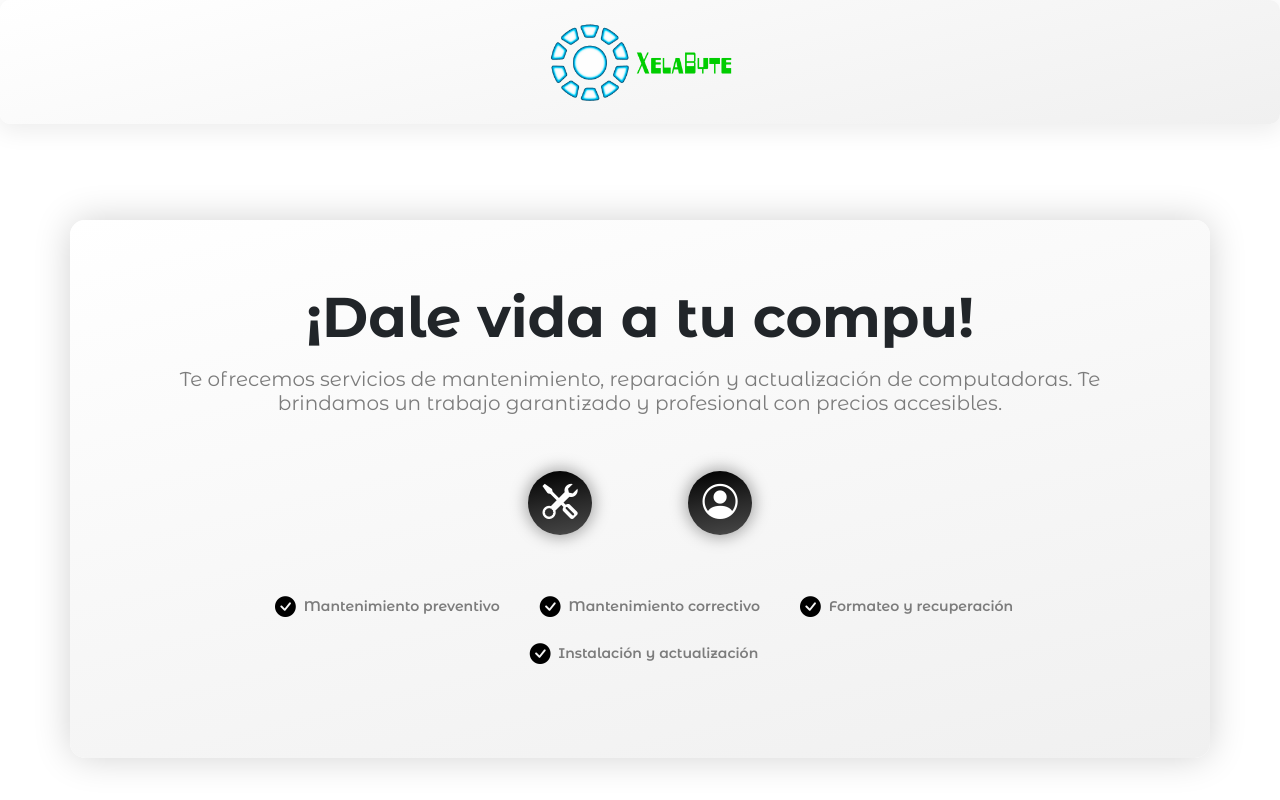
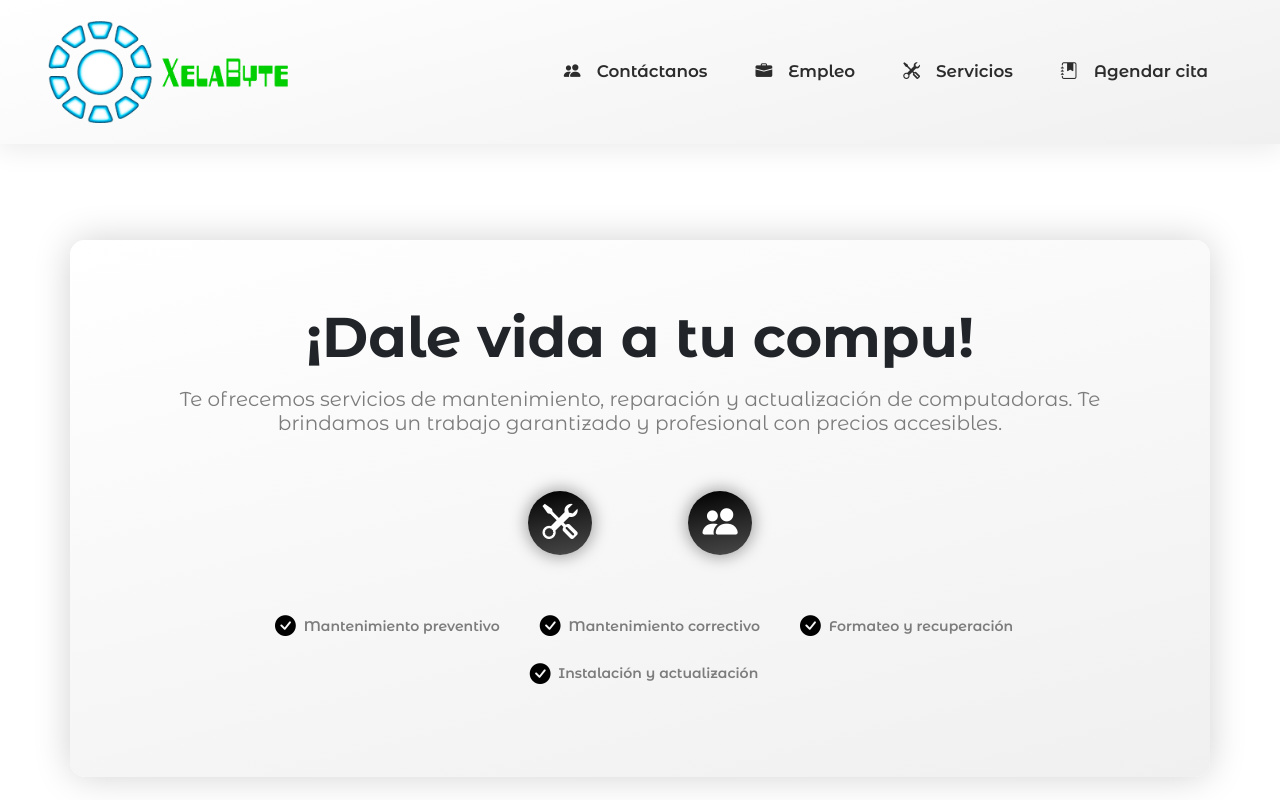
Before and after one commit to ErickReyes08/XelaByte, an Angular app in the folder Frontend/XelaByte/: page / in a window 1280 px wide. Shown: the top 800 px of the page. Built offline with nearby package versions, Linux system fonts and the light colour scheme.

Commit message:
Cambios en la barra de navegación

```diff
--- a/Frontend/XelaByte/src/app/app.component.scss
+++ b/Frontend/XelaByte/src/app/app.component.scss
@@ -53,10 +53,10 @@
     text-decoration: none;
     padding: 0.625rem 1.5rem;
     z-index: 1;
-    transition: all ease-in-out 150ms;
+    transition: all ease-in-out 100ms;
     &:hover
     {
-        transition: all ease-in-out 100ms;
+        transition: all ease-in-out 90ms;
         color: $Gray;
         transform: scale(1.05);
     }
--- a/Frontend/XelaByte/src/app/home/home.component.html
+++ b/Frontend/XelaByte/src/app/home/home.component.html
@@ -6,8 +6,8 @@
             <p class="mt-3 px-3 Montserrat-Regular h5 ParagraphColor">Te ofrecemos servicios de mantenimiento, reparación y actualización de computadoras. Te brindamos un trabajo garantizado y profesional con precios accesibles. </p>
         </div>
         <div class="mt-5 mx-auto d-inline-flex text-center Montserrat-SemiBold">
-            <a data-tooltip="(Nuestros servicios)" role="button" (click)="goToServices()" class="CircleInf d-flex align-items-center"><span>Nuestros servicios</span><i class="bi bi-tools mr-0"></i></a>
-            <a name="FormButton" data-tooltip="(¡Contáctanos!)" type="button" role="button" class="CircleInf d-flex align-items-center"><span>¡Contáctanos!</span><i class="bi bi-person-circle mr-0"></i></a>
+            <a data-tooltip="(Nuestros servicios)" role="button" href="#Services" class="CircleInf d-flex align-items-center"><span>Nuestros servicios</span><i class="bi bi-tools mr-0"></i></a>
+            <a name="ContactFormButton" data-tooltip="(¡Contáctanos!)" type="button" role="button" class="CircleInf d-flex align-items-center"><span>¡Contáctanos!</span><i class="bi bi-people-fill mr-0"></i></a>
             <ContactForm (FormDataEmmiter)="RecieveFormsData($event)"></ContactForm>
         </div>
 
@@ -51,7 +51,7 @@
                 <p class="Montserrat-Regular my-0 h4">Somos un equipo multidisciplinario que está en constante crecimiento</p>
             </div>
             <div class="container d-inline-flex flex-column justify-content-center align-items-center col-3 my-3">
-                <a name="FormButton" class="Montserrat-SemiBold DarkButton" role="button">
+                <a name="TalentFormButton" class="Montserrat-SemiBold DarkButton" role="button">
                     Aplicar ahora
                     <i class="bi bi-caret-right-fill"></i>
                 </a>
@@ -60,7 +60,7 @@
         </div>
     </div>
 
-    <div class="container text-center my-5 d-inline-flex flex-column CardBlackStyle">
+    <div id="Services" class="container text-center my-5 d-inline-flex flex-column CardBlackStyle">
         <ServiceCard></ServiceCard>
         <RequestServicesForm (FormDataEmmiter)="RecieveFormsData($event)"></RequestServicesForm>
     </div>
@@ -69,7 +69,7 @@
         <div class="d-inline-flex flex-column text-center align-items-center">
             <p class="Montserrat-Bold my-3 SpiceUpTitle">¡Es momento de darle vida a tu compu!</p>
             <p class="Montserrat-Regular SpiceUpSubTitle">no pierdas la oportunidad de mejorar el rendimiento de tu equipo</p>
-            <a name="FormButton" class="Montserrat-SemiBold DarkButton" role="button">Agendar cita<i class="bi bi-journal-bookmark-fill"></i></a>
+            <a name="MakeAppointmentFormButton" class="Montserrat-SemiBold DarkButton" role="button">Agendar cita<i class="bi bi-journal-bookmark-fill"></i></a>
             <MakeAppointmentForm (FormDataEmmiter)="RecieveFormsData($event)"></MakeAppointmentForm>
         </div>
     </div>
--- a/Frontend/XelaByte/src/app/home/home.component.ts
+++ b/Frontend/XelaByte/src/app/home/home.component.ts
@@ -15,7 +15,14 @@ export class HomeComponent implements OnInit, AfterViewInit
 {
   private FormsPairs = function()
   {
-    let FormButtons = Array.from(document.getElementsByName("FormButton"));
+    //let FormButtons = Array.from(document.getElementsByName("FormButton"));
+    let FormButtons =
+    [
+      Array.from(document.getElementsByName("ContactFormButton")),
+      Array.from(document.getElementsByName("TalentFormButton")),
+      Array.from(document.getElementsByName("MakeAppointmentFormButton"))
+    ];
+
     let FormCloseButtons = Array.from(document.getElementsByName("FormCloseButton"));
     let Forms = Array.from(document.getElementsByName("Form"));
     let res = [];
@@ -23,7 +30,7 @@ export class HomeComponent implements OnInit, AfterViewInit
     {
       res.push(
       {
-        Button: FormButtons[x],
+        Buttons: FormButtons[x],
         CloseButton: FormCloseButtons[x],
         Form: Forms[x]
       });
@@ -92,7 +99,7 @@ export class HomeComponent implements OnInit, AfterViewInit
 
   SetServicesFormAnimation(): void
   {
-    console.log("AfterViewInit");
+    //console.log("AfterViewInit");
     //FORMULARIO DE SERVICIOS
     let ServiceFormButtons = Array.from(document.getElementsByName("ServiceFormButton"));
     let ServiceFormCloseButton = document.getElementsByName("ServiceFormCloseButton")[0] as HTMLElement;
@@ -134,8 +141,10 @@ export class HomeComponent implements OnInit, AfterViewInit
     for(let item of this.FormsPairs())
     {
       /*ABRIENDO EL FORM*/
+      for(let formButton of item.Buttons)
+      {
         //CUANDO HACE CLICK AL BOTÓN PARA MOSTRAR EL FORMULARIO
-      item.Button.onclick = () =>
+        formButton.onclick = () =>
         {
           item.Form.classList.toggle("d-block");
           setTimeout(() =>
@@ -146,6 +155,7 @@ export class HomeComponent implements OnInit, AfterViewInit
           }, 2)
         };
         /*----------------*/
+      }
 
       /*CERRANDO EL FORM*/
       let isMobile = this.IsMobile();
@@ -171,11 +181,5 @@ export class HomeComponent implements OnInit, AfterViewInit
     }
   }
 
-  goToServices()
-  {
-    if(this.IsMobile()) { window.scrollTo(0, 2116); }
-    else { window.scrollTo(0, 2661); }
-  }
-
   IsMobile(): boolean { return (/Android|iPhone|iPad|iPod|BlackBerry|IEMobile|Windows Phone/i.test(navigator.userAgent)) ? true : false; }
 }
--- a/Frontend/XelaByte/src/app/navbar/navbar.component.html
+++ b/Frontend/XelaByte/src/app/navbar/navbar.component.html
@@ -1,5 +1,23 @@
 <nav class="navbar navbar-nav navbar-expand-lg mb-5">
-    <div class="container-fluid">
-        <a href="#"><img src="../../assets/Img/Banner XelaByte.png"></a>
+    <div class="container-fluid justify-content-center px-5">
+        <a class="navbar-brand" type="button" data-bs-toggle="collapse" data-bs-target="#NavbarContent" aria-expanded="false" aria-label="Toggle navigation">
+            <img src="../../assets/Img/Banner XelaByte.png">
+        </a>
+        <div id="NavbarContent" class="collapse navbar-collapse">
+            <ul class="navbar-nav ListStyle-none">
+                <li class="nav-item d-flex">
+                    <a name="ContactFormButton" role="button" class="Montserrat-SemiBold"><i class="bi bi-people-fill"></i>Contáctanos</a>
+                </li>
+                <li class="nav-item d-flex">
+                    <a href="#" class="Montserrat-SemiBold"><i class="bi bi-briefcase-fill"></i>Empleo</a>
+                </li>
+                <li class="nav-item d-flex">
+                    <a href="#Services" class="Montserrat-SemiBold"><i class="bi bi-tools"></i>Servicios</a>
+                </li>
+                <li class="nav-item d-flex">
+                    <a href="#" class="Montserrat-SemiBold"><i class="bi bi-journal-bookmark-fill"></i>Agendar cita</a>
+                </li>
+            </ul>
+        </div>
     </div>
 </nav>
--- a/Frontend/XelaByte/src/app/navbar/navbar.component.scss
+++ b/Frontend/XelaByte/src/app/navbar/navbar.component.scss
@@ -4,13 +4,44 @@ nav
 {
     background: $CardBackground;
     box-shadow: $NavShadow;
-    border-radius: 0.625rem;
-    div
+    .container-fluid { padding-top: 0.5rem; padding-bottom: 0.5rem; }
+
+    ul
     {
-        display: flex;
-        justify-content: center;
-        text-align: center;
+        margin-left: auto;
+        a
+        {
+            margin: 0 .5rem;
+            color: $LightBlack;
+            padding: 0.625rem 1rem;
+            text-decoration: none;
+            font-size: 1.05rem;
+            border-radius: 15px;
+            transform: scale(1);
+            transition: all ease-in-out 100ms;
+            &:hover
+            {
+                background-color: $NavBarHoverLinkBlack;
+                box-shadow: $CardsShadow;
+                color: white;
+                transform: scale(1.1);
+                transition: all ease 90ms;
+            }
+            i { margin-right: 1rem; }
+        }
     }
 
-    img { width: 12rem; }
+    img { width: 15rem; }
+
+    [aria-expanded="true"] ~ div
+    {
+        a
+        {
+            background-color: $NavBarHoverLinkBlack;
+            box-shadow: $CardsShadow;
+            color: white;
+            margin: 1rem .5rem;
+        }
+    }
+
 }
--- a/Frontend/XelaByte/src/assets/Sass/_Colors.scss
+++ b/Frontend/XelaByte/src/assets/Sass/_Colors.scss
@@ -16,6 +16,7 @@ $DarkGray_2: #444444;
 $SemiBlack: #1a1a1a;
 $LightBlack: #2c2c2c;
 $BodyBlack: #292929;
+$NavBarHoverLinkBlack: #454545;
 $HoverButtonBG: #181818;
 $HoverLightBlack: #383838;
 $ErrorColor: #963838;
```
Also changed, not shown: Frontend/XelaByte/src/assets/Img/Banner XelaByte.png. Lines whose indentation alone changed are shown as unchanged.
